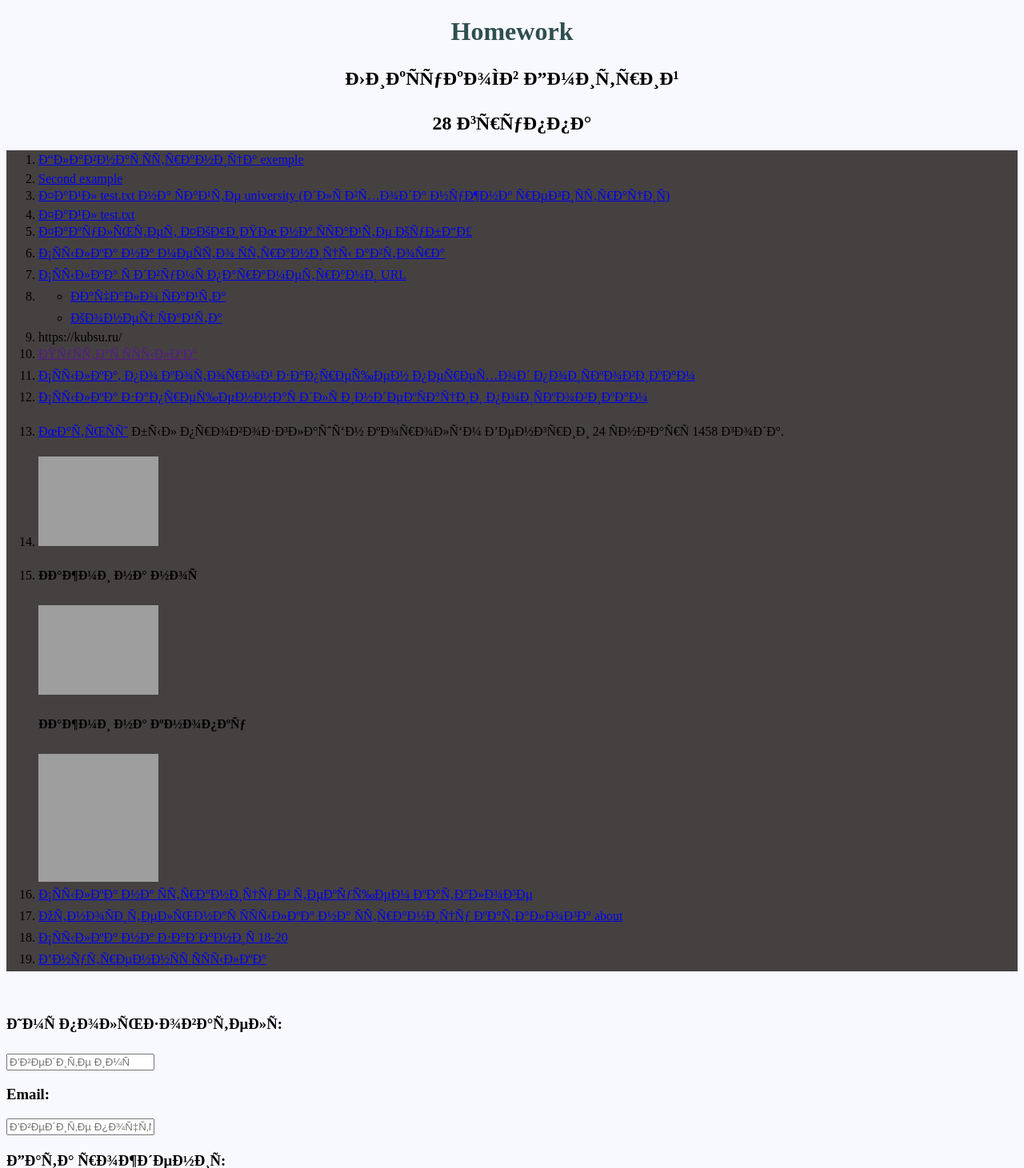
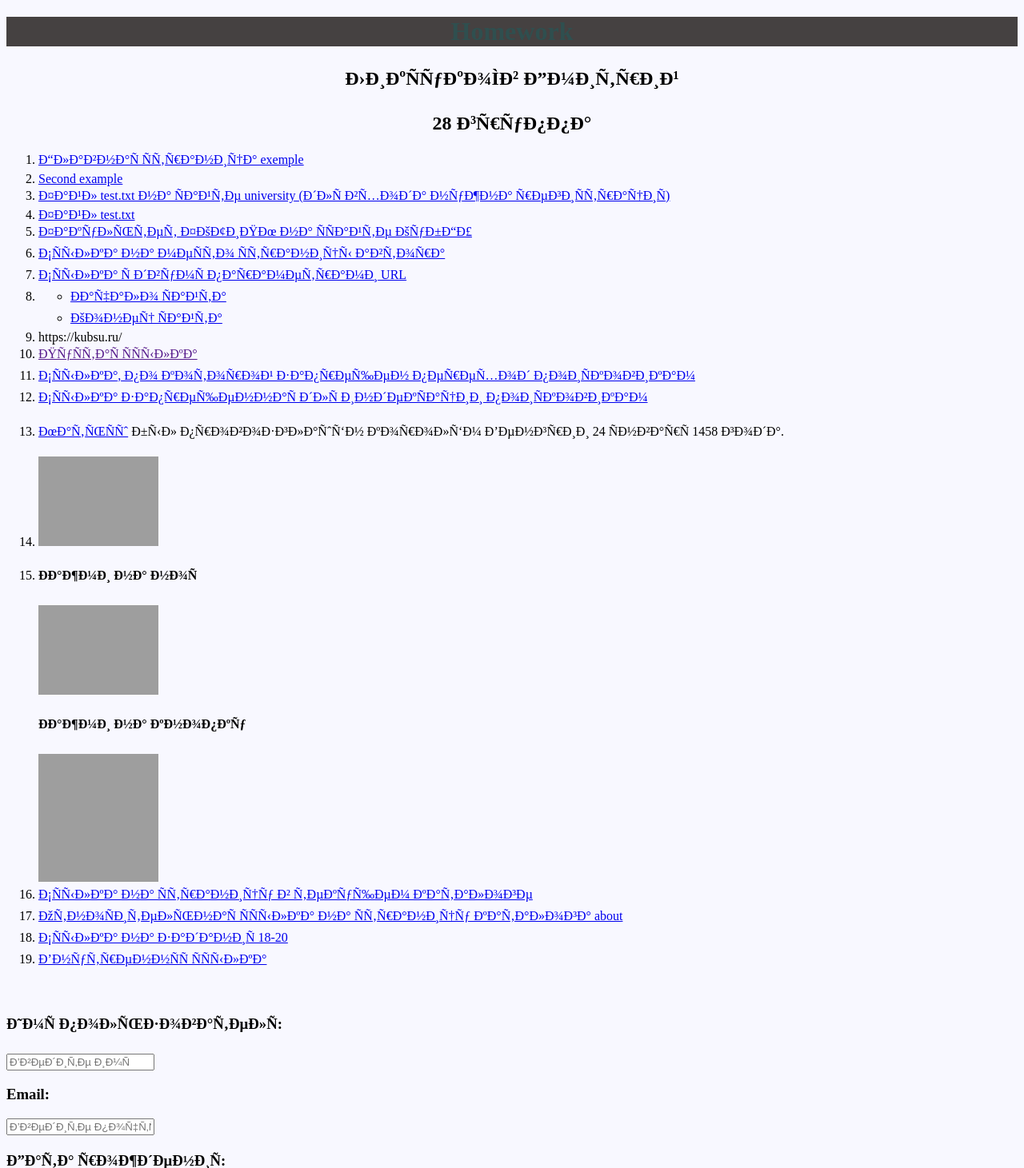
Before and after one commit to Di-Liks/di-liks.github.io, a PHP site: page / in a window 1280 px wide. Shown: the top 1461 px of the page at 80% size. Run offline with PHP 8.4, Linux system fonts and the light colour scheme; grey boxes are pictures that could not be loaded.

Commit message:
Update style.css

```diff
--- a/style.css
+++ b/style.css
@@ -1 +1 @@
-ol{background-color: #454141}
+h1{background-color: #454141}
```
